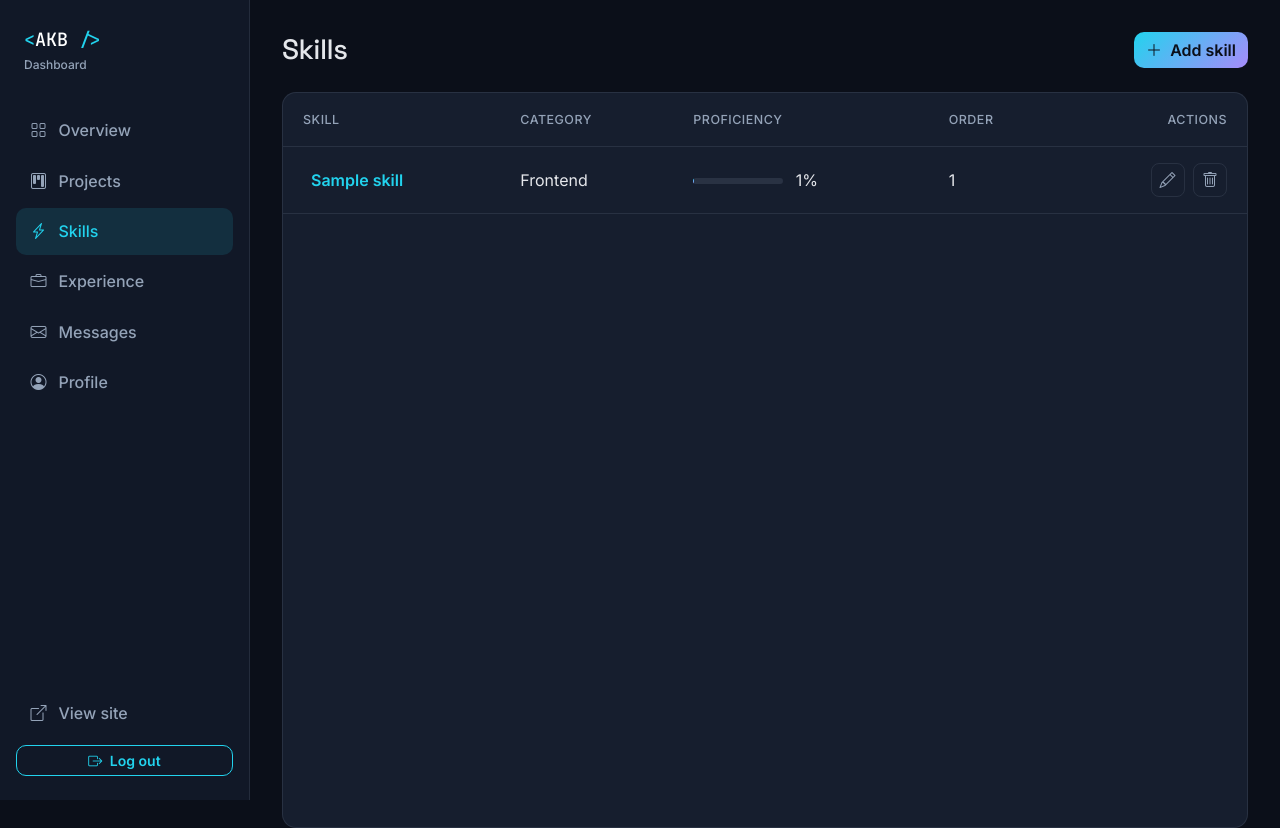
After one commit to brahmaak/akbrahma-portfolio, a Django app: page /dashboard/skills/ in a window 1280 px wide. The commit adds this page. Run offline with Django 5.2, Linux system fonts and the light colour scheme; a user stored in the database is signed in; tables that the repository leaves empty hold one stand-in row (values such as "Sample post").

Commit message:
Add skills and experience CRUD with reusable dashboard views

```diff
--- a/dashboard/urls.py
+++ b/dashboard/urls.py
@@ -14,4 +14,18 @@ urlpatterns = [
     path("projects/add/", views.project_create, name="project_create"),
     path("projects/<int:pk>/edit/", views.project_update, name="project_update"),
     path("projects/<int:pk>/delete/", views.project_delete, name="project_delete"),
+    # Skills
+    path("skills/", views.skill_list, name="skill_list"),
+    path("skills/add/", views.skill_create, name="skill_create"),
+    path("skills/<int:pk>/edit/", views.skill_update, name="skill_update"),
+    path("skills/<int:pk>/delete/", views.skill_delete, name="skill_delete"),
+    # Experience
+    path("experience/", views.experience_list, name="experience_list"),
+    path("experience/add/", views.experience_create, name="experience_create"),
+    path(
+        "experience/<int:pk>/edit/", views.experience_update, name="experience_update"
+    ),
+    path(
+        "experience/<int:pk>/delete/", views.experience_delete, name="experience_delete"
+    ),
 ]
--- a/dashboard/views.py
+++ b/dashboard/views.py
@@ -6,7 +6,7 @@ from django.shortcuts import get_object_or_404, redirect, render
 from contact.models import ContactMessage
 from portfolio.models import Experience, Project, Skill
 
-from .forms import ProjectForm, StaffAuthenticationForm
+from .forms import ExperienceForm, ProjectForm, SkillForm, StaffAuthenticationForm
 
 
 def staff_required(view_func):
@@ -21,6 +21,37 @@ class DashboardLoginView(LoginView):
     template_name = "dashboard/login.html"
     authentication_form = StaffAuthenticationForm
     redirect_authenticated_user = True
+
+
+# ---------- Reusable helpers ----------
+
+
+def _form_view(
+    request, form_class, *, list_url, page_title, object_type, instance=None
+):
+    """Show and process an Add/Edit form for any model."""
+    form = form_class(request.POST or None, request.FILES or None, instance=instance)
+    if request.method == "POST" and form.is_valid():
+        obj = form.save()
+        action = "updated" if instance else "created"
+        messages.success(request, f'{object_type.capitalize()} "{obj}" was {action}.')
+        return redirect(list_url)
+    context = {"form": form, "page_title": page_title, "back_url": list_url}
+    return render(request, "dashboard/object_form.html", context)
+
+
+def _delete_view(request, obj, *, list_url, object_type):
+    """Ask for confirmation (GET), then delete (POST) any object."""
+    if request.method == "POST":
+        label = str(obj)
+        obj.delete()
+        messages.success(request, f'{object_type.capitalize()} "{label}" was deleted.')
+        return redirect(list_url)
+    context = {"object": obj, "object_type": object_type, "cancel_url": list_url}
+    return render(request, "dashboard/confirm_delete.html", context)
+
+
+# ---------- Overview ----------
 
 
 @staff_required
@@ -74,14 +105,88 @@ def project_update(request, pk):
 @staff_required
 def project_delete(request, pk):
     project = get_object_or_404(Project, pk=pk)
-    if request.method == "POST":
-        title = project.title
-        project.delete()
-        messages.success(request, f'Project "{title}" was deleted.')
-        return redirect("dashboard:project_list")
-    context = {
-        "object": project,
-        "object_type": "project",
-        "cancel_url": "dashboard:project_list",
-    }
-    return render(request, "dashboard/confirm_delete.html", context)
+    return _delete_view(
+        request, project, list_url="dashboard:project_list", object_type="project"
+    )
+
+
+# ---------- Skills ----------
+
+
+@staff_required
+def skill_list(request):
+    return render(request, "dashboard/skill_list.html", {"skills": Skill.objects.all()})
+
+
+@staff_required
+def skill_create(request):
+    return _form_view(
+        request,
+        SkillForm,
+        list_url="dashboard:skill_list",
+        page_title="Add skill",
+        object_type="skill",
+    )
+
+
+@staff_required
+def skill_update(request, pk):
+    skill = get_object_or_404(Skill, pk=pk)
+    return _form_view(
+        request,
+        SkillForm,
+        instance=skill,
+        list_url="dashboard:skill_list",
+        page_title=f"Edit: {skill.name}",
+        object_type="skill",
+    )
+
+
+@staff_required
+def skill_delete(request, pk):
+    skill = get_object_or_404(Skill, pk=pk)
+    return _delete_view(
+        request, skill, list_url="dashboard:skill_list", object_type="skill"
+    )
+
+
+# ---------- Experience ----------
+
+
+@staff_required
+def experience_list(request):
+    return render(
+        request, "dashboard/experience_list.html", {"entries": Experience.objects.all()}
+    )
+
+
+@staff_required
+def experience_create(request):
+    return _form_view(
+        request,
+        ExperienceForm,
+        list_url="dashboard:experience_list",
+        page_title="Add experience",
+        object_type="entry",
+    )
+
+
+@staff_required
+def experience_update(request, pk):
+    entry = get_object_or_404(Experience, pk=pk)
+    return _form_view(
+        request,
+        ExperienceForm,
+        instance=entry,
+        list_url="dashboard:experience_list",
+        page_title=f"Edit: {entry.role}",
+        object_type="entry",
+    )
+
+
+@staff_required
+def experience_delete(request, pk):
+    entry = get_object_or_404(Experience, pk=pk)
+    return _delete_view(
+        request, entry, list_url="dashboard:experience_list", object_type="entry"
+    )
--- a/static/css/style.css
+++ b/static/css/style.css
@@ -1119,3 +1119,26 @@ h6 {
   grid-template-columns: repeat(auto-fill, minmax(140px, 1fr));
   gap: 0.4rem 1rem;
 }
+/* ---------- 23. Dashboard extras ---------- */
+.mini-bar {
+  display: inline-block;
+  width: 90px;
+  height: 6px;
+  margin-right: 0.5rem;
+  overflow: hidden;
+  vertical-align: middle;
+  border-radius: 999px;
+  background: rgba(148, 163, 184, 0.15);
+}
+
+.mini-bar span {
+  display: block;
+  height: 100%;
+  border-radius: inherit;
+  background: var(--gradient);
+}
+
+/* Make the date picker icon visible on the dark background */
+.form-control[type="date"] {
+  color-scheme: dark;
+}
--- a/templates/dashboard/base.html
+++ b/templates/dashboard/base.html
@@ -29,8 +29,8 @@
         <a href="{% url 'dashboard:home' %}" class="{% if url_name == 'home' %}active{% endif %}"><i class="bi bi-grid"></i> Overview</a>
         <!-- These links point to "#" until we build each section -->
                 <a href="{% url 'dashboard:project_list' %}" class="{% if 'project' in url_name %}active{% endif %}"><i class="bi bi-kanban"></i> Projects</a>
-        <a href="#"><i class="bi bi-lightning-charge"></i> Skills</a>
-        <a href="#"><i class="bi bi-briefcase"></i> Experience</a>
+                <a href="{% url 'dashboard:skill_list' %}" class="{% if 'skill' in url_name %}active{% endif %}"><i class="bi bi-lightning-charge"></i> Skills</a>
+        <a href="{% url 'dashboard:experience_list' %}" class="{% if 'experience' in url_name %}active{% endif %}"><i class="bi bi-briefcase"></i> Experience</a>
         <a href="#"><i class="bi bi-envelope"></i> Messages</a>
         <a href="#"><i class="bi bi-person-circle"></i> Profile</a>
       </nav>
--- /dev/null
+++ b/templates/dashboard/skill_list.html
@@ -0,0 +1,48 @@
+{% extends "dashboard/base.html" %}
+
+{% block title %}Skills{% endblock %}
+
+{% block content %}
+<div class="d-flex flex-wrap justify-content-between align-items-center gap-3 mb-4">
+  <h1 class="h3 mb-0">Skills</h1>
+  <a href="{% url 'dashboard:skill_create' %}" class="btn btn-accent"><i class="bi bi-plus-lg me-1"></i> Add skill</a>
+</div>
+
+<div class="card-dark p-0">
+  <div class="table-responsive">
+    <table class="table dash-table align-middle mb-0">
+      <thead>
+        <tr>
+          <th scope="col">Skill</th>
+          <th scope="col">Category</th>
+          <th scope="col">Proficiency</th>
+          <th scope="col">Order</th>
+          <th scope="col" class="text-end">Actions</th>
+        </tr>
+      </thead>
+      <tbody>
+        {% for skill in skills %}
+          <tr>
+            <td>
+              {% if skill.icon_class %}<i class="bi {{ skill.icon_class }} me-2 text-muted-soft"></i>{% endif %}
+              <a href="{% url 'dashboard:skill_update' skill.pk %}" class="fw-semibold">{{ skill.name }}</a>
+            </td>
+            <td>{{ skill.get_category_display }}</td>
+            <td class="text-nowrap">
+              <span class="mini-bar"><span style="width: {{ skill.proficiency }}%;"></span></span>
+              {{ skill.proficiency }}%
+            </td>
+            <td>{{ skill.order }}</td>
+            <td class="text-end text-nowrap">
+              <a href="{% url 'dashboard:skill_update' skill.pk %}" class="btn-icon" aria-label="Edit {{ skill.name }}"><i class="bi bi-pencil"></i></a>
+              <a href="{% url 'dashboard:skill_delete' skill.pk %}" class="btn-icon danger" aria-label="Delete {{ skill.name }}"><i class="bi bi-trash"></i></a>
+            </td>
+          </tr>
+        {% empty %}
+          <tr><td colspan="5" class="text-center text-muted-soft py-5">No skills yet. <a href="{% url 'dashboard:skill_create' %}">Add your first skill</a>.</td></tr>
+        {% endfor %}
+      </tbody>
+    </table>
+  </div>
+</div>
+{% endblock %}
```
Also changed, not shown: dashboard/forms.py (+29 -1 lines), templates/dashboard/experience_list.html (added, +48 -0 lines), templates/dashboard/object_form.html (added, +30 -0 lines).
